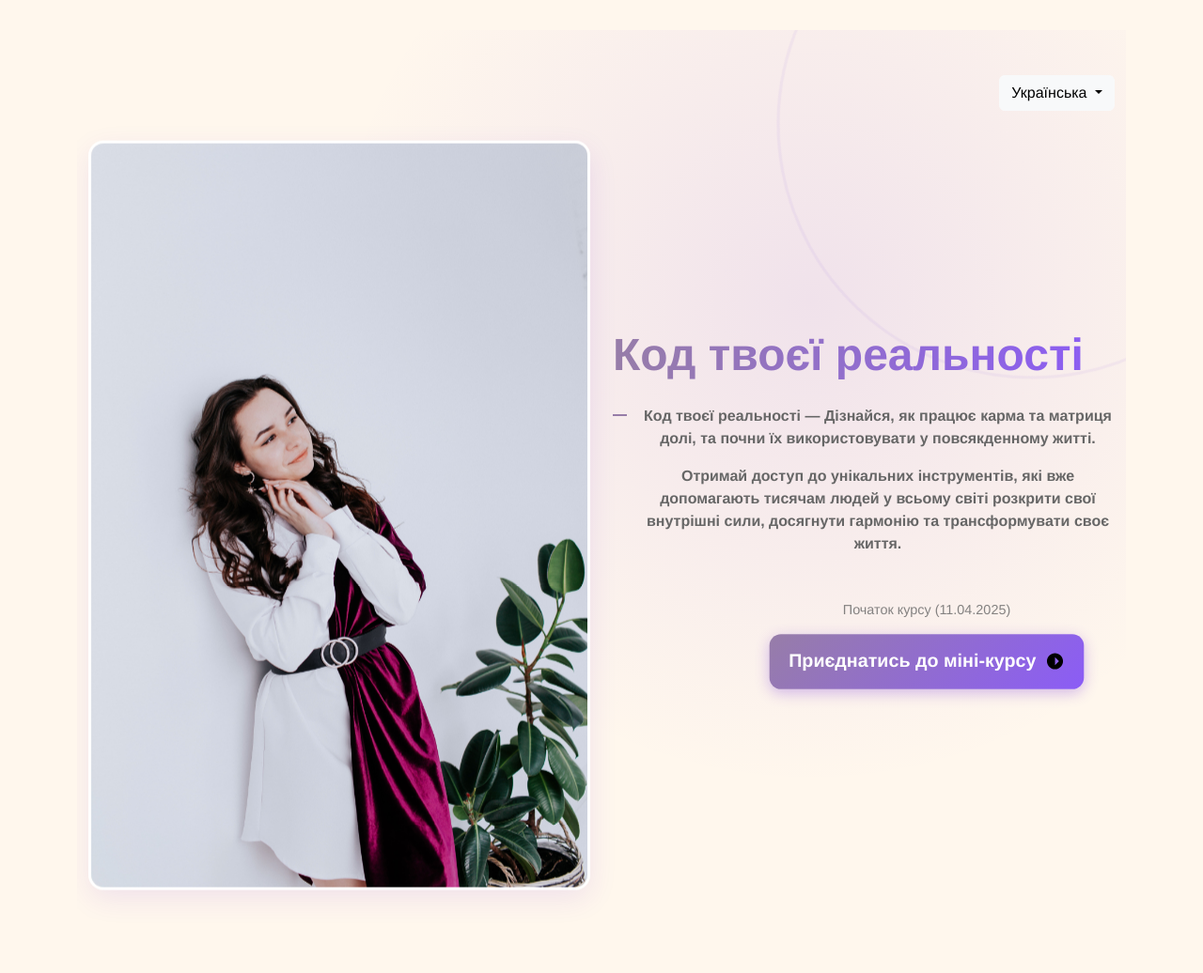
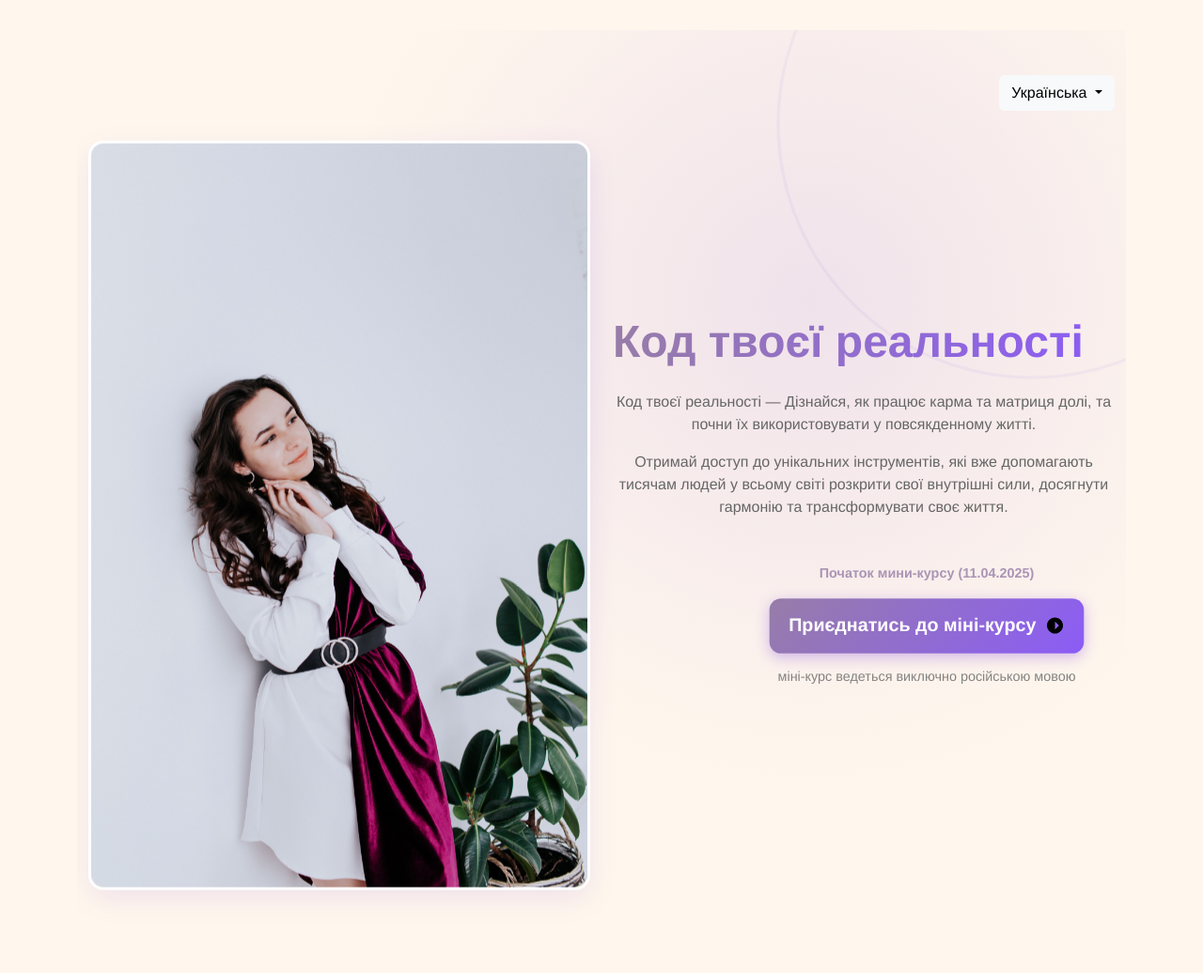
Before and after one commit to ArtemHryn/DariAdv, a Flask app: page / in a window 1280 px wide. Shown: the top 1036 px of the page at 94% size. Run offline with Flask 3, Linux system fonts and the light colour scheme.

Commit message:
bug fixes in first section

```diff
--- a/static/text_content/locales/ru.json
+++ b/static/text_content/locales/ru.json
@@ -5,7 +5,8 @@
       "one": "Код твоей реальности — Узнай, как работает карма и матрица судьбы, и начни использовать это в повседневной жизни.",
       "two": "Получи доступ к уникальным инструментам, которые уже помогают тысячам людей по всему миру раскрыть внутренние силы, достичь гармонии и трансформировать свою жизнь.",
       "btn": "Присоединиться к мини-курсу",
-      "upbtntxt": "Начало курсу (11.04.2025)"
+      "upbtntxt": "Начало мини-курса (11.04.2025)",
+      "underbtntxt": "мини-курс ведется исключительно на русском языке"
     }
   },
   "section2": {
--- a/static/text_content/locales/ua.json
+++ b/static/text_content/locales/ua.json
@@ -5,7 +5,8 @@
       "one": "Код твоєї реальності — Дізнайся, як працює карма та матриця долі, та почни їх використовувати у повсякденному житті.",
       "two": "Отримай доступ до унікальних інструментів, які вже допомагають тисячам людей у всьому світі розкрити свої внутрішні сили, досягнути гармонію та трансформувати своє життя.",
       "btn": "Приєднатись до міні-курсу",
-      "upbtntxt": "Початок курсу (11.04.2025)"
+      "upbtntxt": "Початок мини-курсу (11.04.2025)",
+      "underbtntxt": "міні-курс ведеться виключно російською мовою"
     }
   },
   "section2":{
--- a/templates/sections/section1.html
+++ b/templates/sections/section1.html
@@ -29,14 +29,14 @@
           <span class="title-gradient">{{texts.section1.title}}</span>
         </h1>
 
-        <div class="energy-text text-center">
+        <div class=" text-center" style="color: var(--text-muted-color)">
           {% for text in [texts.section1.left.one, texts.section1.left.two, texts.section1.left.thre] %}
             <p class="">{{ text }}</p>
           {% endfor %}
         </div>
 
         <div class="cta-wrapper mt-5 ">
-          <p class="cta-hint">{{texts.section1.left.upbtntxt}}</p>
+          <p class="cta-hint" style="color: var(--accent-color); font-weight: bold">{{texts.section1.left.upbtntxt}}</p>
           <div class="d-flex justify-content-center">
 
             <a href="#section4" class="cta-button pulse-animation">
@@ -44,6 +44,7 @@
             <svg class="spiral-arrow" viewBox="0 0 24 24"><path d="M12 2c5.52 0 10 4.48 10 10s-4.48 10-10 10S2 17.52 2 12 6.48 2 12 2zm0 15l5-5-5-5"/></svg>
           </a>
           </div>
+          <p class="cta-hint">{{texts.section1.left.underbtntxt}}</p>
         </div>
       </div>
     </div>
```
